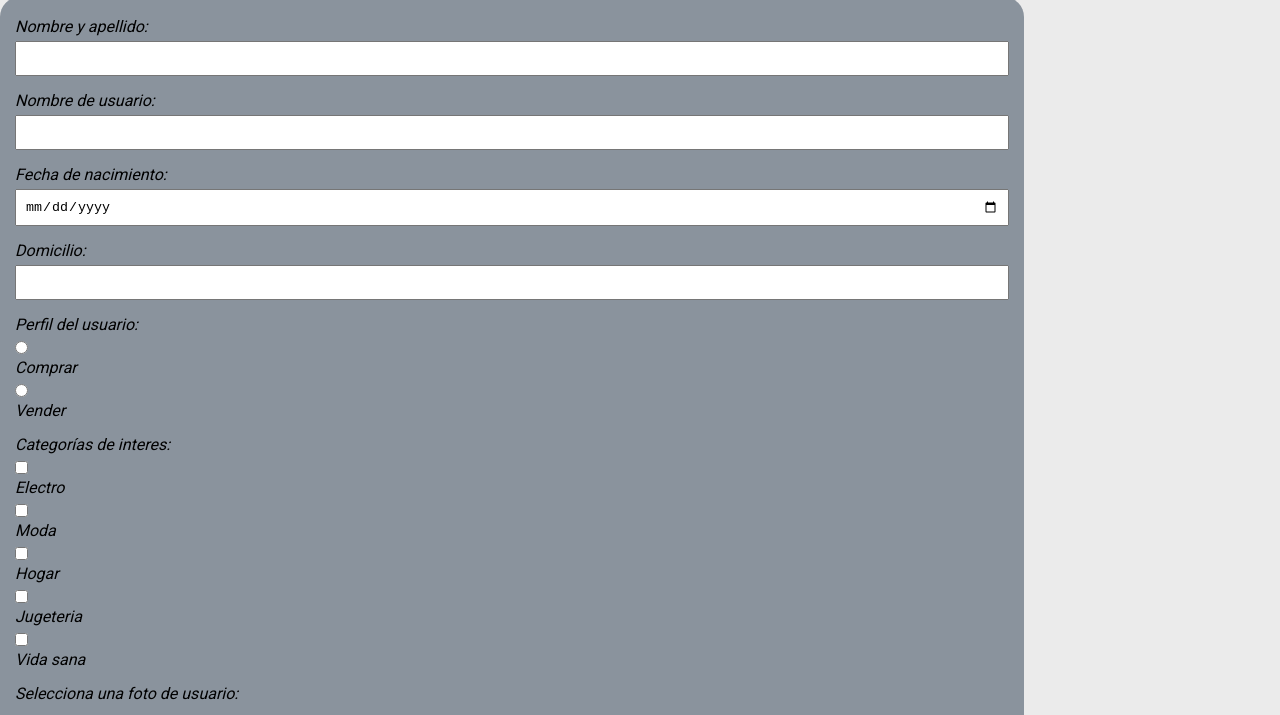
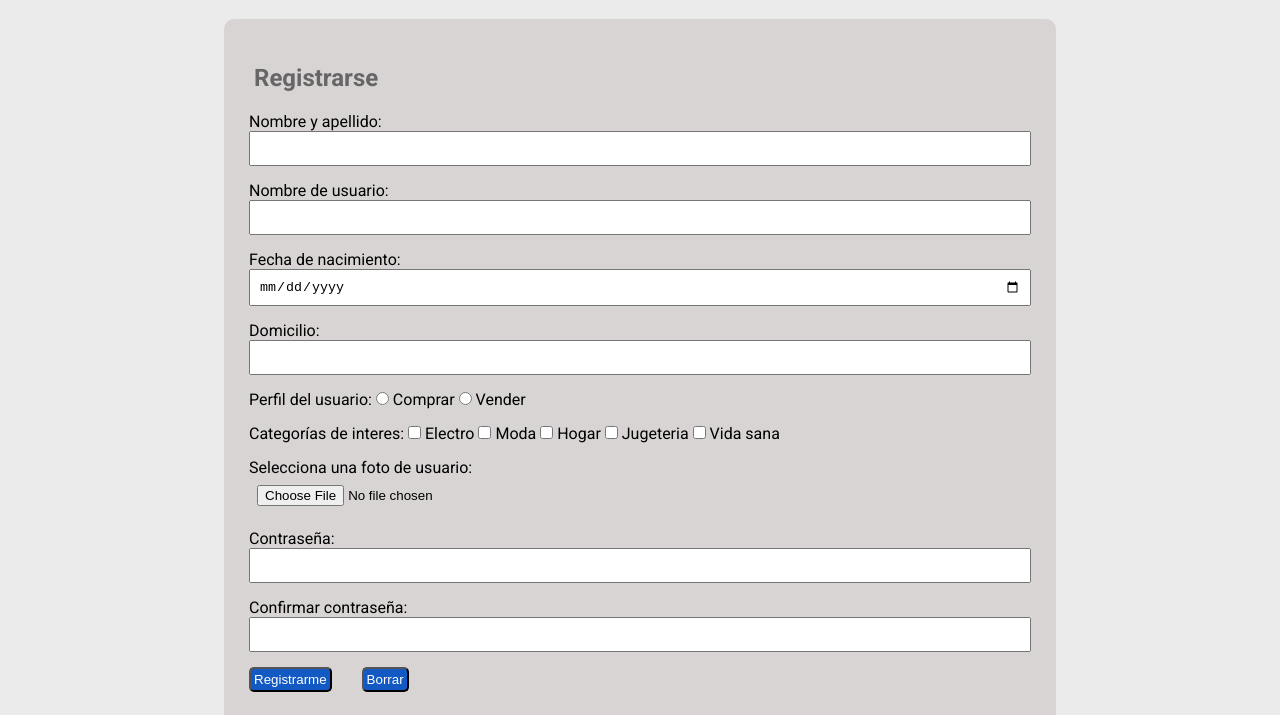
Before and after one commit to moreeledesma/MercadoLiebre0, a website: page views/register.html in a window 1280 px wide. Shown: the part 181-896 px from the top of the page. Drawn offline with Linux system fonts and the light colour scheme; files whose address does not match are found by name.

Commit message:
Agregando CSS a formularios y regitro

```diff
--- a/public/css/styles.css
+++ b/public/css/styles.css
@@ -243,23 +243,25 @@ footer .copyrigth {
 }
 
 /* FORMULARIO */
+.header{
+    margin-bottom: 50px;
+}
+.titulo {
+    padding: 20px 5px;
+}
+
+.login {
+    display: block;
+    text-align: center;
+}
 
 .create-form {
-    width: 80%;
-    align-items: center;
-    border-radius: 20px;
-    padding: 20px 15px;
-    background-color: #8a939d;
+    display: block;
+    margin: auto;
 }
 
 .control-form{
     margin-bottom: 15px;
-}
-
-.create-form label {
-    margin-bottom: 5px;
-    font-style: italic;
-    display: block;
 }
 
 .control {
@@ -267,11 +269,34 @@ footer .copyrigth {
     padding: 8px;
 }
 
+.perfil {
+    display: flex;
+}
+
+.main-form{
+    width: 65%;
+}
+
+.boton{
+    display: flex;
+}
+
 .button-form{
     background-color: #1259c3;
-    border: none;
-    font-size: 20px;
-    color: #ebebeb ;
+    padding: 3px;
+    border-radius: 5px;
+    margin-right: 30px;
+}
+
+.main-form {
+    background-color: #d8d4d4;
+    border-radius: 10px;
+    padding: 25px;
+}
+
+form a , button{
+    color: #ffffff;
+    text-decoration: none;
 }
 
 
--- a/views/register.html
+++ b/views/register.html
@@ -14,7 +14,7 @@
     </head>
 
     <body>
-        <header>
+        <header class="header">
             <div class="main-header">
                 <div class="top-header">
                     <div class="logo">
@@ -31,7 +31,7 @@
             </div>
             <nav class="navbar">
                 <ul class="left-navbar">
-                    <li><a href="#">Ofertas</a></li>
+                    <li><a href="/views/home.html">Ofertas</a></li>
                     <li><a href="#">Tiendas Oficiales</a></li>
                     <li><a href="#">Vender</a></li>
                     <li><a href="#">Ayuda</a></li>
@@ -46,15 +46,16 @@
                 <i class="fa fa-bars burger"></i>
             </div>
         </header>
-        <h3>Registrarse</h3>
+        <main class="main-form">
+            <h3 class="titulo">Registrarse</h3>
             <form action="/" method="POST" class="create-form">
                 <div class="control-form">
                     <label for="nombre">Nombre y apellido:</label>
                     <input type="text" name="nombre" id="nombre" class="control" />
                 </div>
-            <div class="control-form" >
+                <div class="control-form">
                     <label for="nombre">Nombre de usuario:</label>
-                <input type="text" name="nombre" id="nombre" class="control"  />
+                    <input type="text" name="nombre" id="nombre" class="control" />
                 </div>
                 <div class="control-form">
                     <label for="fecha">Fecha de nacimiento:</label>
@@ -62,7 +63,7 @@
                 </div>
                 <div class="control-form">
                     <label for="address">Domicilio:</label>
-                <input type="address" name="address" id="address" class="control"  />
+                    <input type="address" name="address" id="address" class="control" />
                 </div>
                 <div class="control-form">
                     <label>Perfil del usuario:</label>
@@ -86,23 +87,26 @@
                 </div>
                 <div class="control-form">
                     <label>Selecciona una foto de usuario:</label>
-                <input type="file" name="avatar" accept=".jpg" class="control" >
+                    <input type="file" name="avatar" accept=".jpg" class="control">
                 </div>
                 <div class="control-form">
                     <label for="password">Contraseña:</label>
-                <input type="password" name="password" id="password" class="control" >
+                    <input type="password" name="password" id="password" class="control">
                 </div>
                 <div class="control-form">
                     <label for="password">Confirmar contraseña:</label>
-                <input type="password" name="password" id="password" class="control" >
+                    <input type="password" name="password" id="password" class="control">
                 </div>
+                <div class="boton">
                     <div class="control-form ">
-                <button type="submit"><a href="/" class="button-form">Registrarme</a></button>
+                        <button type="submit" class="button-form"><a href="/">Registrarme</a></button>
                     </div>
                     <div class="control-form">
                         <button type="reset" class="button-form">Borrar</button>
                     </div>
+                </div>
             </form>
+        </main>
         <footer>
             <section class="container-footer">
                 <div>
```
Also changed, not shown: views/home.html (+1 -1 lines), views/login.html (+17 -17 lines). Lines whose indentation alone changed are shown as unchanged.
